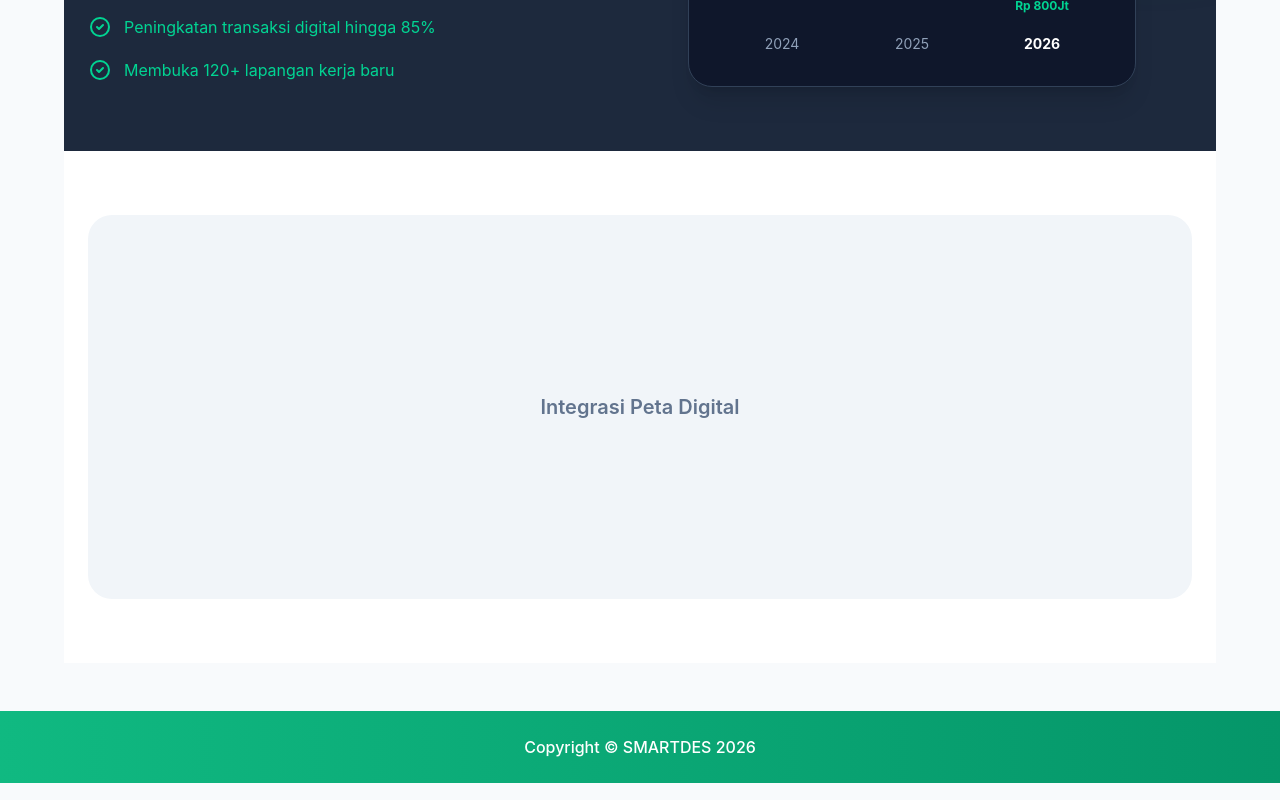
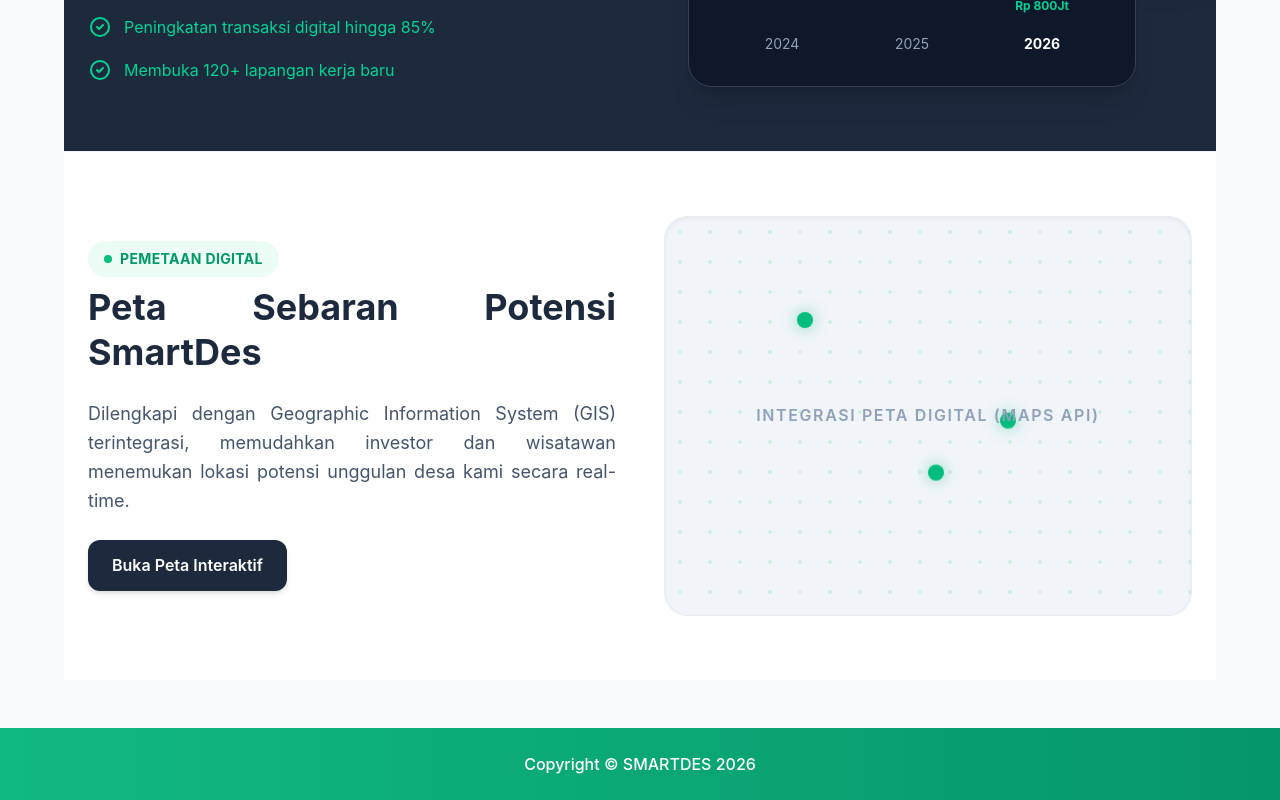
Before and after one commit to muhammadarlianoscar-uti/TA-WEB-24-SEMBADE, a Next.js app in the folder my-app/: page /potensi in a window 1280 px wide. Shown: the part 1769-2569 px from the top of the page. Built offline with nearby package versions, Linux system fonts and the light colour scheme.

Commit message:
menambahkan penampilan di bagian pemetaan/smartmap section

```diff
--- a/my-app/app/potensi/page.tsx
+++ b/my-app/app/potensi/page.tsx
@@ -260,23 +260,39 @@ export default function PotensiPage() {
         </div>
       </section>
 
-      <section className="py-16 bg-white">
+      <section className="py-16 bg-white border-t border-slate-100">
+        <div className="container mx-auto px-4 md:px-6">
+          <div className="flex flex-col lg:flex-row gap-12 items-center">
+            <div className="lg:w-1/2 space-y-6">
+              <div className="inline-flex items-center px-4 py-2 bg-emerald-50 text-emerald-600 rounded-full text-sm font-bold tracking-wide uppercase mb-2">
+                <span className="w-2 h-2 rounded-full bg-emerald-500 mr-2 animate-pulse"></span>
+                Pemetaan Digital
+              </div>
+              <h2 className="text-3xl md:text-4xl font-bold text-slate-800 leading-tight">
+                Peta Sebaran Potensi SmartDes
+              </h2>
+              <p className="text-lg text-slate-600 leading-relaxed">
+                Dilengkapi dengan Geographic Information System (GIS) terintegrasi, memudahkan investor dan wisatawan menemukan lokasi potensi unggulan desa kami secara real-time.
+              </p>
+              <button className="px-6 py-3 bg-slate-800 text-white rounded-xl font-semibold hover:bg-slate-700 transition-colors shadow-md">
+                Buka Peta Interaktif
+              </button>
+            </div>
 
-  <div className="container mx-auto px-4 md:px-6">
+            <div className="lg:w-1/2 w-full">
+              <div className="bg-slate-100 rounded-3xl h-80 md:h-[400px] w-full relative overflow-hidden shadow-inner border border-slate-200/60 flex items-center justify-center">
+                <div className="absolute inset-0 opacity-20" style={{ backgroundImage: 'radial-gradient(#4ade80 2px, transparent 2px)', backgroundSize: '30px 30px' }}></div>
 
-    <div className="bg-slate-100 rounded-3xl h-96 flex items-center justify-center">
+                <div className="absolute top-1/4 left-1/4 w-4 h-4 bg-emerald-500 rounded-full shadow-[0_0_15px_rgba(16,185,129,0.5)] animate-bounce"></div>
+                <div className="absolute top-1/2 right-1/3 w-4 h-4 bg-emerald-500 rounded-full shadow-[0_0_15px_rgba(16,185,129,0.5)] animate-bounce" style={{ animationDelay: '0.2s' }}></div>
+                <div className="absolute bottom-1/3 left-1/2 w-4 h-4 bg-emerald-500 rounded-full shadow-[0_0_15px_rgba(16,185,129,0.5)] animate-bounce" style={{ animationDelay: '0.4s' }}></div>
 
-      <p className="text-slate-500 text-xl font-semibold">
-
-        Integrasi Peta Digital
-
-      </p>
-
-    </div>
-
-  </div>
-
-</section>
+                <p className="relative z-10 font-semibold text-slate-400 tracking-widest uppercase">Integrasi Peta Digital (Maps API)</p>
+              </div>
+            </div>
+          </div>
+        </div>
+      </section>
     </div>
 
 
```
